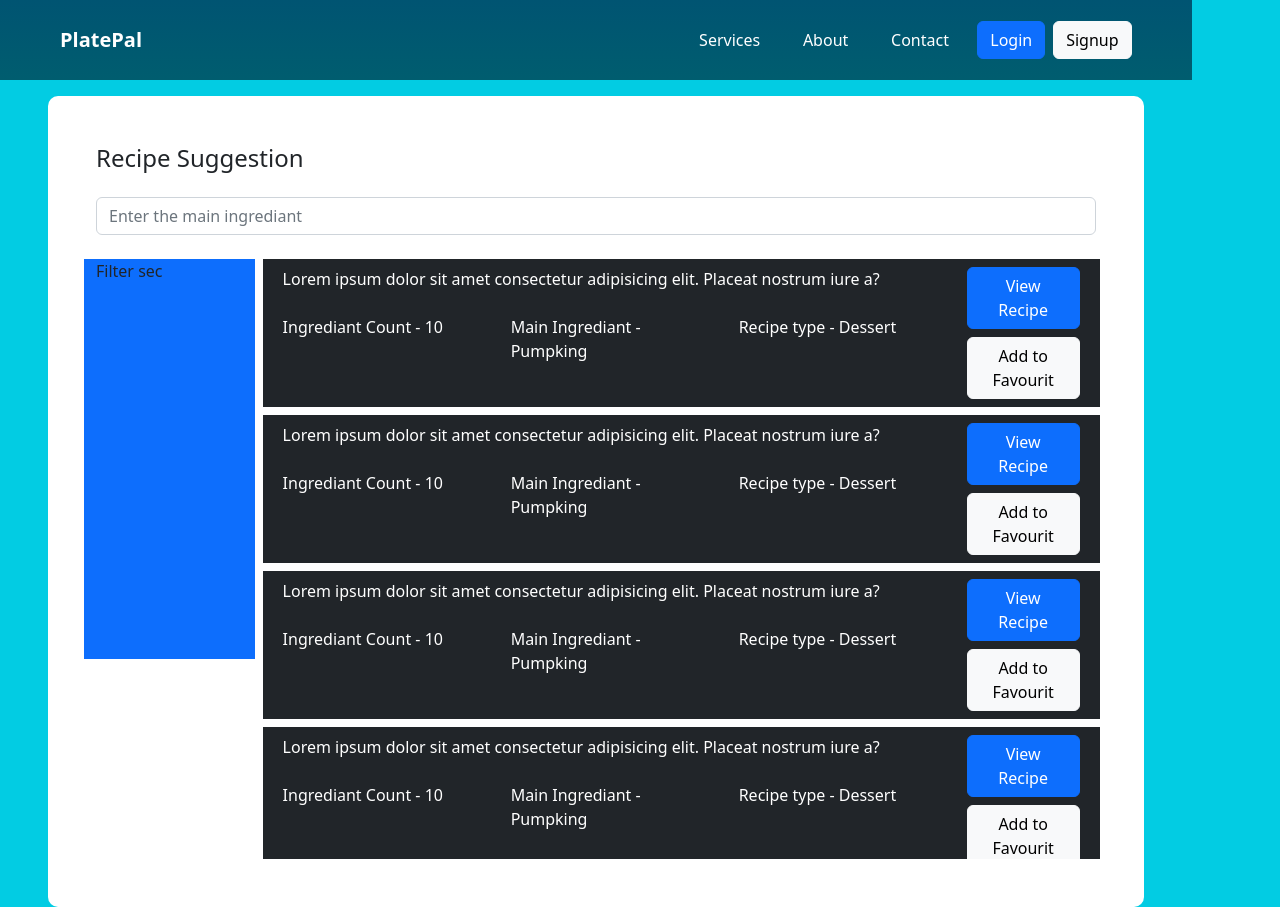
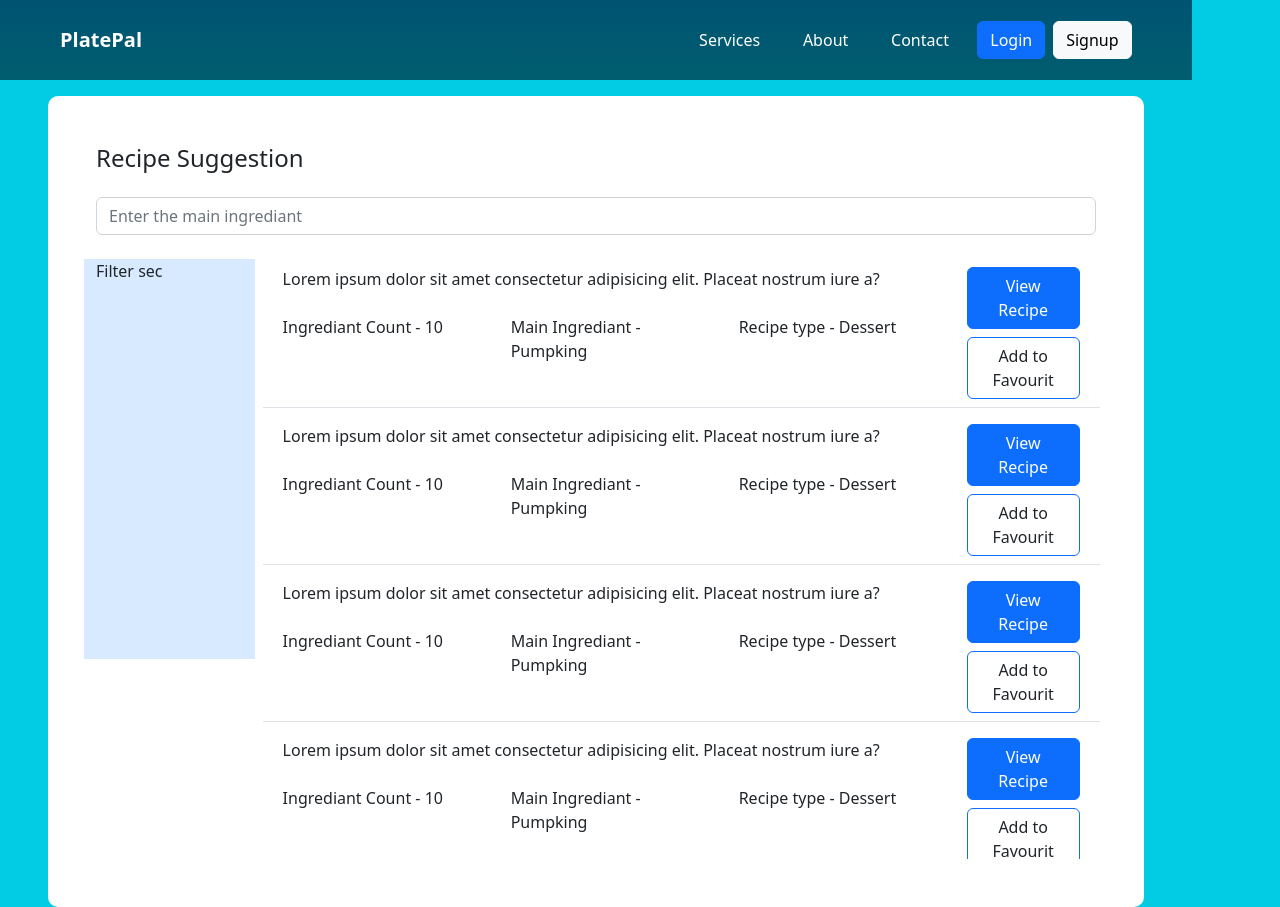
Before and after one commit to MiulesiKulasekara/Y3S1-AF-Project, a React (Vite) app in the folder frontend/: page /recipe in a window 1280 px wide. Built offline with nearby package versions, Linux system fonts and the light colour scheme; the HTML template or start-up script is replaced by a standard one.

Commit message:
Design a interace to display a single recipe

```diff
--- a/frontend/src/components/Admin/AdminNavBar.jsx
+++ b/frontend/src/components/Admin/AdminNavBar.jsx
@@ -10,7 +10,7 @@ export default function AdminNavBar() {
           <div
             className="me-3 admin-profile-pic"
           ></div>
-          <div>Profile-name</div>
+          <div>Imash Nipun</div>
         </div>
         <div className="me-5 notification-icon">
 
--- a/frontend/src/components/Recipe/AllRecipes.jsx
+++ b/frontend/src/components/Recipe/AllRecipes.jsx
@@ -1,12 +1,16 @@
-import React from "react";
+import React,{useState} from "react";
 import { Container, Row, Col, Button, Form } from "react-bootstrap";
 import "./AllRecipes.style.css";
 import RecipeItem from "./RecipeItem";
+import DisplayARecipe from "../Admin/Recipe/DisplayARecipe";
 
 export default function AllRecipes() {
 
+  const [modalShow, setModalShow] = useState(false);
 
-
+  const handleModel = (e) =>{
+    setModalShow(true)
+  }
 
   return (
     <Container fluid>
@@ -22,11 +26,14 @@ export default function AllRecipes() {
             </Col>
           </Row>
           <Row>
-            <Col md={2} className="bg-primary filter-sec">
+            <Col md={2} className="filter-sec" style={{backgroundColor:"rgb(216, 234, 255)"}}>
               Filter sec
             </Col>
+            <DisplayARecipe
+            show={modalShow}
+            onHide={() => setModalShow(false)} />
             <Col className="recipe-list overflow-scroll">
-              <RecipeItem />
+              <RecipeItem  handleM={handleModel} rid={1}/>
               <RecipeItem />
               <RecipeItem />
               <RecipeItem />
--- a/frontend/src/components/Recipe/RecipeItem.jsx
+++ b/frontend/src/components/Recipe/RecipeItem.jsx
@@ -1,12 +1,12 @@
 import React from "react";
 import { Row, Col, Button } from "react-bootstrap";
 
-export default function RecipeItem() {
+export default function RecipeItem(props) {
 
   return (
     <Row className="ps-2 pe-2 pb-2">
       <Col>
-        <Row className="p-2 bg-dark text-white">
+        <Row className="p-2 text-dark border-bottom" >
           <Col className="">
             <Row>
               <Col className="mb-4">
@@ -22,8 +22,8 @@ export default function RecipeItem() {
           </Col>
 
           <Col md={2}>
-            <Button className="mb-2">View Recipe</Button>
-            <Button className="bg-light" variant="light">
+            <Button className="mb-2" onClick={() => props.handleModel(props.rid)}>View Recipe</Button>
+            <Button className="border border-primary text-dark" style={{backgroundColor:"transparent"}}>
               Add to Favourit
             </Button>
           </Col>
```
